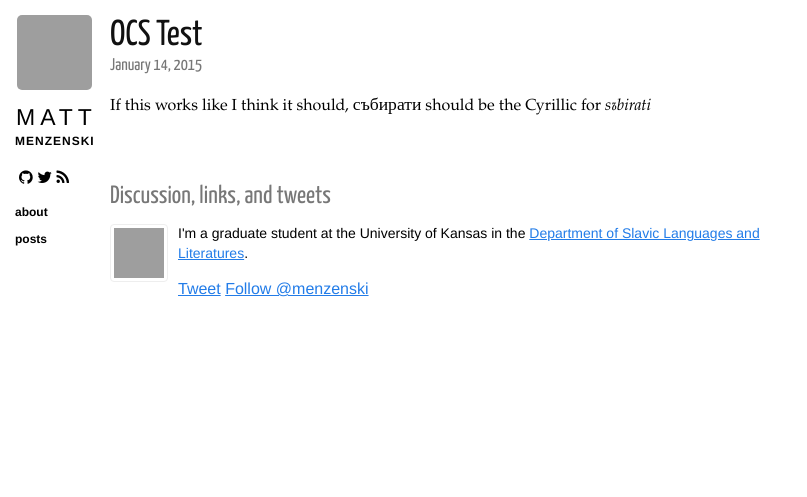
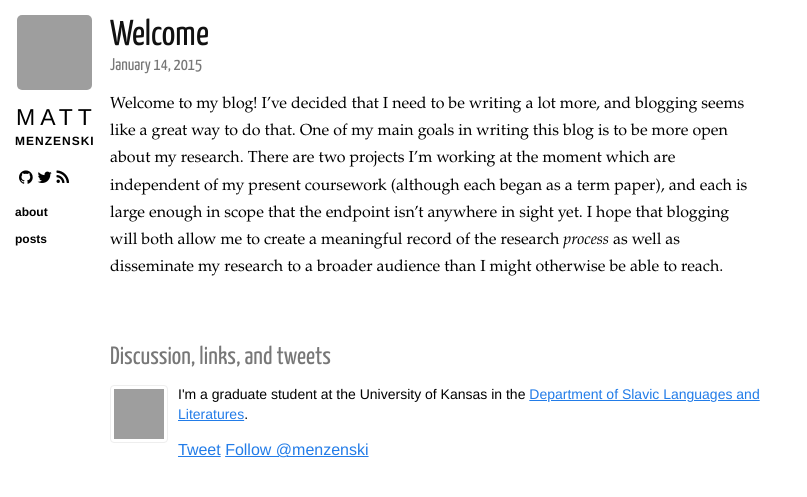
Before and after one commit to menzenski/menzenski.github.io, a Jekyll site: the page built from _posts/2015-01-14-OCS-Test.markdown, in a window 1280 px wide, cut to the strip 0-497 px from the top of the page. Shown: the whole strip, without its empty margins (0-807 px from the left). Built offline with Jekyll 4.4.1, drawn with Linux system fonts in a browser that asks for light colours; nearby versions of some CDN libraries; Markdown is read by kramdown in place of the engine named in the settings; comment, search, counter and statistics services are not loaded; grey boxes are pictures that could not be loaded.

Commit message:
added welcome post

```diff
--- a/_posts/2015-01-14-OCS-Test.markdown
+++ b/_posts/2015-01-14-OCS-Test.markdown
@@ -1,8 +1,15 @@
 ---
 layout: post
-title: OCS Test
+title: Welcome
 category: posts
 ---
 
-If this works like I think it should, <span class="ocs">събирати</span> should
-be the Cyrillic for *sъbirati*
+Welcome to my blog! I've decided that I need to be writing a lot more,
+and blogging seems like a great way to do that. One of my main goals
+in writing this blog is to be more open about my research. There are
+two projects I'm working at the moment which are independent of my
+present coursework (although each began as a term paper), and each is
+large enough in scope that the endpoint isn't anywhere in sight yet. I
+hope that blogging will both allow me to create a meaningful record of the
+research *process* as well as disseminate my research to a broader
+audience than I might otherwise be able to reach.
```
Also changed, not shown: about.html (+8 -4 lines).
